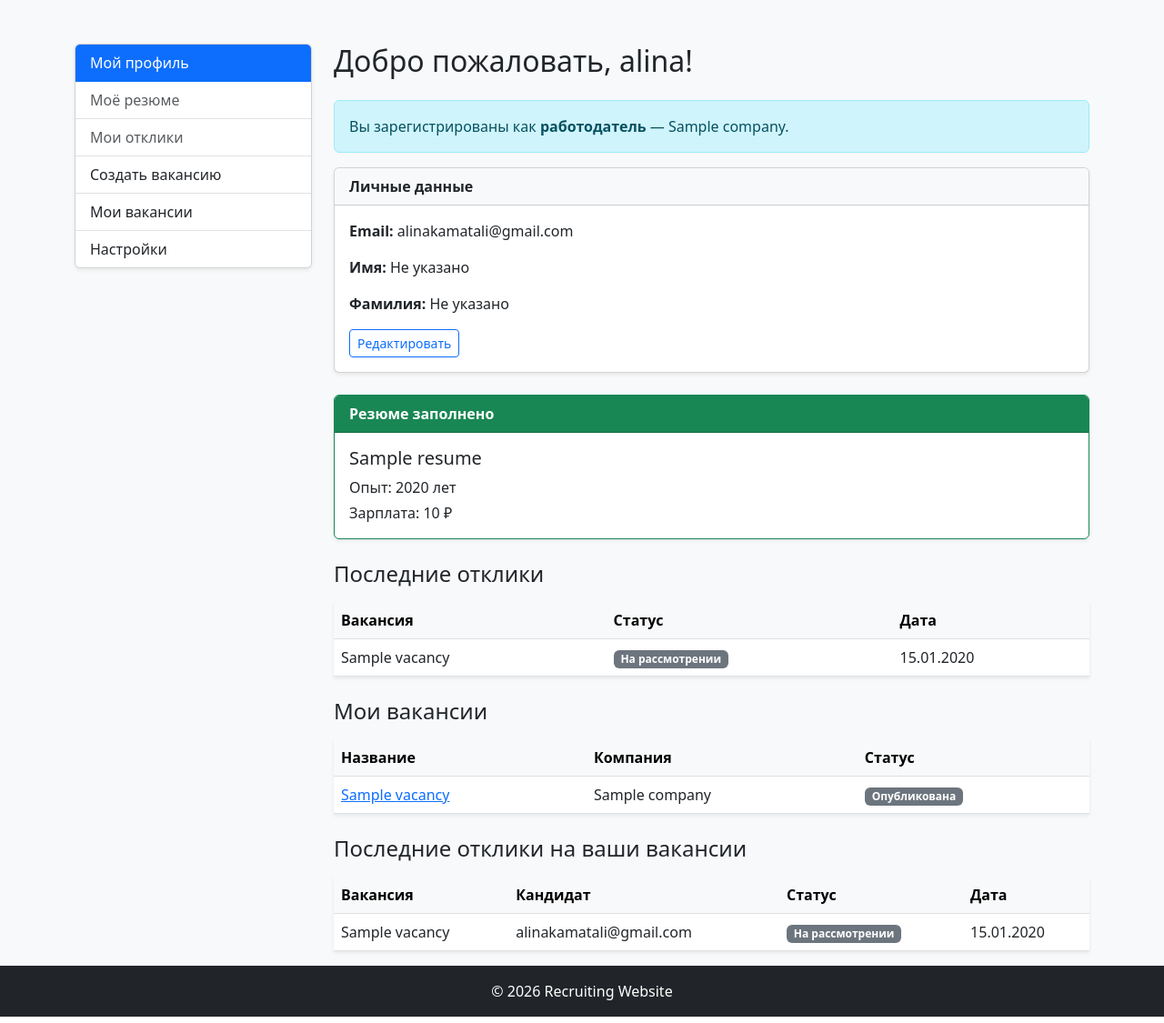
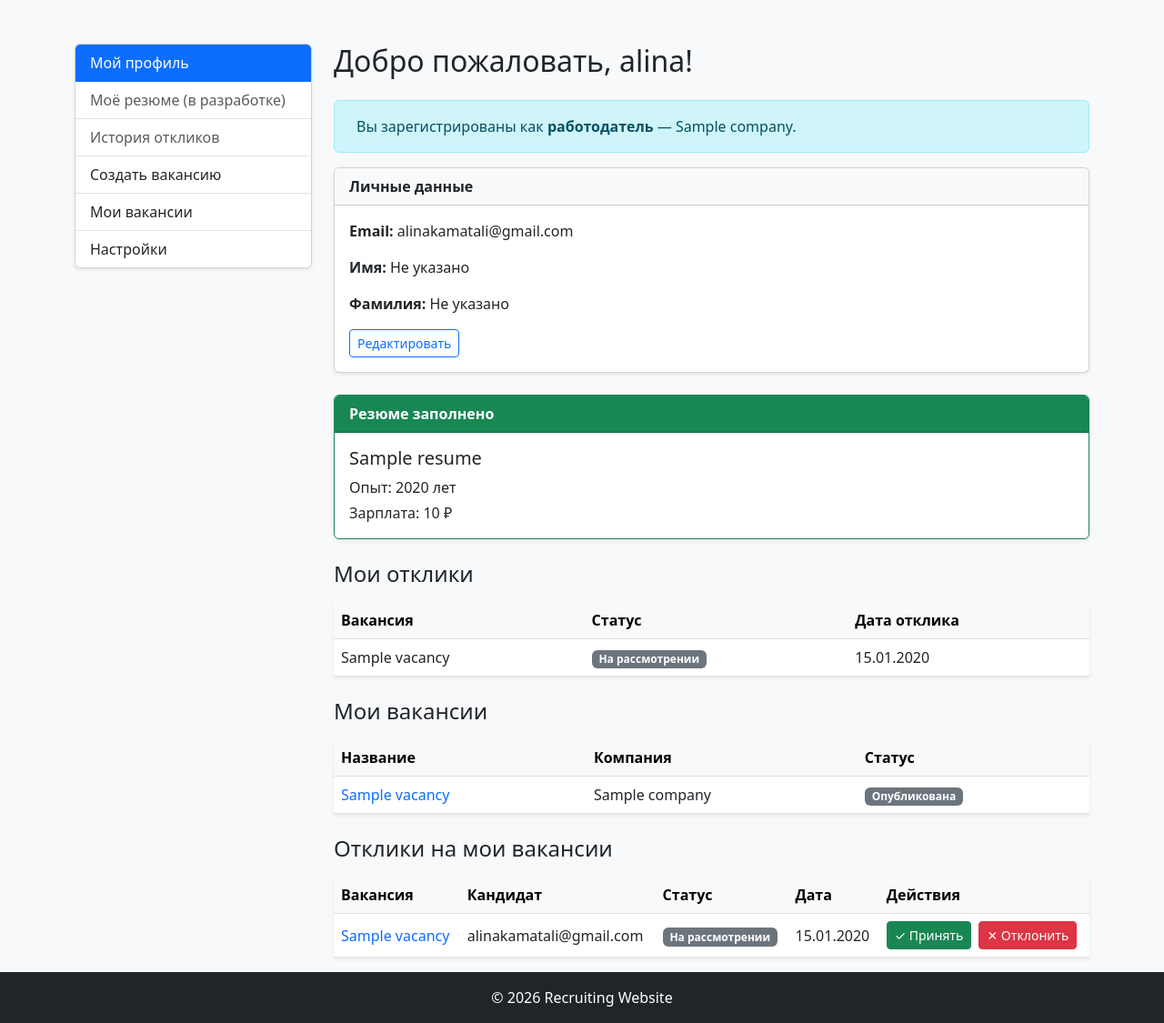
Before and after one commit to AlinaK-code/recruiting-website, a Django app: page /accounts/profile/ in a window 1280 px wide. Shown: the part 56-1181 px from the top of the page at 91% size. Run offline with Django 5.2, Linux system fonts and the light colour scheme; a user stored in the database is signed in; data comes from the database, SQL or seed files in the repository; tables that the repository leaves empty hold one stand-in row (values such as "Sample post"); parts of the project's set-up code (start-up, migrations or seed data) failed here and were passed over.

Commit message:
added application managment

```diff
--- a/accounts/templates/accounts/profile.html
+++ b/accounts/templates/accounts/profile.html
@@ -1,5 +1,7 @@
 <!-- accounts/templates/accounts/profile.html -->
 {% extends "base.html" %}
+
+{% block title %}Личный кабинет{% endblock %}
 
 {% block content %}
 <div class="container mt-4">
@@ -10,14 +12,16 @@
                     <a href="{% url 'accounts:profile' %}" class="list-group-item list-group-item-action active">
                          Мой профиль
                     </a>
+
                     {% if is_candidate %}
                         <a href="#" class="list-group-item list-group-item-action disabled text-muted">
-                        Моё резюме
+                            Моё резюме (в разработке)
                         </a>
                         <a href="#" class="list-group-item list-group-item-action disabled text-muted">
-                        Мои отклики
+                            История откликов
                         </a>
                     {% endif %}
+
                     {% if is_recruiter %}
                         <a href="{% url 'main:vacancy_create' %}" class="list-group-item list-group-item-action">
                             Создать вакансию
@@ -26,6 +30,7 @@
                              Мои вакансии
                         </a>
                     {% endif %}
+
                     <a href="{% url 'accounts:edit_profile' %}" class="list-group-item list-group-item-action">
                         Настройки
                     </a>
@@ -33,24 +38,28 @@
             </div>
         </div>
 
+        <!-- ОСНОВНОЙ КОНТЕНТ -->
         <div class="col-md-9">
             <h2 class="mb-4">Добро пожаловать, {{ user.get_full_name|default:user.username }}!</h2>
 
+            <!-- ИНФОРМАЦИЯ О РОЛИ -->
             {% if is_recruiter %}
-            <div class="alert alert-info">
-                Вы зарегистрированы как <strong>работодатель</strong>
-                {% if user.recruiter_profile %} — {{ user.recruiter_profile.company.name }}{% endif %}.
+                <div class="alert alert-info d-flex align-items-center">
+                    <span class="me-2"></span>
+                    <div>Вы зарегистрированы как <strong>работодатель</strong>
+                    {% if user.recruiter_profile %} — {{ user.recruiter_profile.company.name }}{% endif %}.</div>
                 </div>
             {% elif is_candidate %}
-            <div class="alert alert-info">
-                Вы зарегистрированы как <strong>соискатель</strong>.
+                <div class="alert alert-primary d-flex align-items-center">
+                    <div>Вы зарегистрированы как <strong>соискатель</strong>.</div>
                 </div>
             {% elif user.is_staff %}
-            <div class="alert alert-warning">
-                Вы вошли как <strong>администратор</strong>.
+                <div class="alert alert-warning d-flex align-items-center">
+                    <div>Вы вошли как <strong>администратор</strong>.</div>
                 </div>
             {% endif %}
 
+            <!-- ЛИЧНЫЕ ДАННЫЕ -->
             <div class="card shadow-sm mb-4">
                 <div class="card-header bg-light fw-bold">Личные данные</div>
                 <div class="card-body">
@@ -61,6 +70,7 @@
                 </div>
             </div>
 
+            <!-- БЛОК ДЛЯ СОИСКАТЕЛЯ -->
             {% if is_candidate %}
                 {% if resume %}
                 <div class="card shadow-sm mb-4 border-success">
@@ -72,20 +82,31 @@
                     </div>
                 </div>
                 {% else %}
-                <div class="alert alert-warning">У вас пока нет резюме.</div>
+                <div class="alert alert-warning mb-4">У вас пока нет резюме. Заполните его, чтобы работодатели могли вас найти!</div>
                 {% endif %}
 
-                <h4 class="mt-4 mb-3">Последние отклики</h4>
+                <h4 class="mt-4 mb-3">Мои отклики</h4>
                 {% if my_applications %}
                 <table class="table table-hover shadow-sm">
                     <thead class="table-light">
-                        <tr><th>Вакансия</th><th>Статус</th><th>Дата</th></tr>
+                        <tr>
+                            <th>Вакансия</th>
+                            <th>Статус</th>
+                            <th>Дата отклика</th>
+                        </tr>
                     </thead>
                     <tbody>
                         {% for app in my_applications %}
                         <tr>
                             <td>{{ app.vacancy.title }}</td>
-                            <td><span class="badge bg-secondary">{{ app.get_status_display }}</span></td>
+                            <td>
+                                <span class="badge
+                                    {% if app.status == 'accepted' %}bg-success
+                                    {% elif app.status == 'rejected' %}bg-danger
+                                    {% else %}bg-secondary{% endif %}">
+                                    {{ app.get_status_display }}
+                                </span>
+                            </td>
                             <td>{{ app.applied_at|date:"d.m.Y" }}</td>
                         </tr>
                         {% endfor %}
@@ -96,17 +117,22 @@
                 {% endif %}
             {% endif %}
 
+            <!-- БЛОК ДЛЯ РЕКРУТЕРА -->
             {% if is_recruiter %}
                 <h4 class="mt-4 mb-3">Мои вакансии</h4>
                 {% if my_vacancies %}
                 <table class="table table-hover shadow-sm mb-4">
                     <thead class="table-light">
-                        <tr><th>Название</th><th>Компания</th><th>Статус</th></tr>
+                        <tr>
+                            <th>Название</th>
+                            <th>Компания</th>
+                            <th>Статус</th>
+                        </tr>
                     </thead>
                     <tbody>
                         {% for vacancy in my_vacancies %}
                         <tr>
-                            <td><a href="{% url 'main:vacancy_detail' vacancy.pk %}">{{ vacancy.title }}</a></td>
+                            <td><a href="{% url 'main:vacancy_detail' vacancy.pk %}" class="text-decoration-none">{{ vacancy.title }}</a></td>
                             <td>{{ vacancy.company.name }}</td>
                             <td><span class="badge bg-secondary">{{ vacancy.get_status_display }}</span></td>
                         </tr>
@@ -117,19 +143,51 @@
                 <p class="text-muted fst-italic mb-4">У вас пока нет опубликованных вакансий.</p>
                 {% endif %}
 
-                <h4 class="mb-3">Последние отклики на ваши вакансии</h4>
+                <h4 class="mb-3">Отклики на мои вакансии</h4>
                 {% if recruiter_applications %}
-                <table class="table table-hover shadow-sm">
+                <table class="table table-hover shadow-sm align-middle">
                     <thead class="table-light">
-                        <tr><th>Вакансия</th><th>Кандидат</th><th>Статус</th><th>Дата</th></tr>
+                        <tr>
+                            <th>Вакансия</th>
+                            <th>Кандидат</th>
+                            <th>Статус</th>
+                            <th>Дата</th>
+                            <th>Действия</th>
+                        </tr>
                     </thead>
                     <tbody>
                         {% for app in recruiter_applications %}
                         <tr>
-                            <td>{{ app.vacancy.title }}</td>
-                            <td>{{ app.candidate.email }}</td>
-                            <td><span class="badge bg-secondary">{{ app.get_status_display }}</span></td>
+                            <td><a href="{% url 'main:vacancy_detail' app.vacancy.pk %}" class="text-decoration-none">{{ app.vacancy.title }}</a></td>
+                            <td>{{ app.candidate.get_full_name|default:app.candidate.email }}</td>
+                            <td>
+                                <span class="badge
+                                    {% if app.status == 'accepted' %}bg-success
+                                    {% elif app.status == 'rejected' %}bg-danger
+                                    {% else %}bg-secondary{% endif %}">
+                                    {{ app.get_status_display }}
+                                </span>
+                            </td>
                             <td>{{ app.applied_at|date:"d.m.Y" }}</td>
+
+                            <!-- КНОПКИ УПРАВЛЕНИЯ ТОЛЬКО ДЛЯ АКТИВНЫХ ОТКЛИКОВ -->
+                            <td>
+                                {% if app.status == 'submitted' or app.status == 'reviewed' %}
+                                <form method="post" action="{% url 'accounts:update_app_status' app.pk %}" class="d-inline me-1">
+                                    {% csrf_token %}
+                                    <input type="hidden" name="status" value="accepted">
+                                    <button type="submit" class="btn btn-sm btn-success" title="Принять кандидата">✓ Принять</button>
+                                </form>
+
+                                <form method="post" action="{% url 'accounts:update_app_status' app.pk %}" class="d-inline">
+                                    {% csrf_token %}
+                                    <input type="hidden" name="status" value="rejected">
+                                    <button type="submit" class="btn btn-sm btn-danger" title="Отклонить кандидата">✕ Отклонить</button>
+                                </form>
+                                {% else %}
+                                <small class="text-muted fst-italic">Решение принято</small>
+                                {% endif %}
+                            </td>
                         </tr>
                         {% endfor %}
                     </tbody>
@@ -138,6 +196,7 @@
                 <p class="text-muted fst-italic">Пока нет откликов на ваши вакансии.</p>
                 {% endif %}
             {% endif %}
+
         </div>
     </div>
 </div>
--- a/accounts/urls.py
+++ b/accounts/urls.py
@@ -1,6 +1,6 @@
 from django.urls import path
 from . import views
-from .views import CustomLoginView
+from .views import CustomLoginView, update_application_status
 from django.contrib.auth import views as auth_views
 
 app_name = 'accounts'
@@ -11,4 +11,5 @@ urlpatterns = [
     path('logout/', auth_views.LogoutView.as_view(next_page='/'), name='logout'),
     path('profile/', views.profile_view, name='profile'),
     path('edit/', views.edit_profile_view, name='edit_profile'),
+    path('applications/<int:pk>/update-status/', update_application_status, name='update_app_status'),
 ]
--- a/accounts/views.py
+++ b/accounts/views.py
@@ -7,7 +7,9 @@ from django.contrib.auth import views as auth_views
 from django.urls import reverse_lazy
 from crispy_forms.helper import FormHelper
 from crispy_forms.layout import Submit
-
+from django.contrib import messages
+from django.http import HttpResponseRedirect
+from django.urls import reverse
 
 def register_view(request):
     """Регистрация нового пользователя с назначением роли."""
@@ -84,3 +86,21 @@ class CustomLoginView(auth_views.LoginView):
         form.helper.form_method = 'post'
         form.helper.add_input(Submit('submit', 'Войти', css_class='btn-success w-100'))
         return form
+
+def update_application_status(request, pk):
+    """Обработка кнопок Принять/Отклонить в ЛК рекрутера"""
+    if request.method == 'POST':
+        application = Application.objects.get(pk=pk)
+
+        # Проверка безопасности: рекрутер может менять статус только своих вакансий
+        if application.vacancy.created_by != request.user and not request.user.is_staff:
+            messages.error(request, "У вас нет прав управлять этим откликом.")
+            return HttpResponseRedirect(reverse('accounts:profile'))
+
+        new_status = request.POST.get('status')
+        if new_status in ['accepted', 'rejected']:
+            application.status = new_status
+            application.save()
+            messages.success(request, f"Статус отклика изменен на: {application.get_status_display()}")
+
+    return HttpResponseRedirect(reverse('accounts:profile'))
```
Lines whose indentation alone changed are shown as unchanged.
